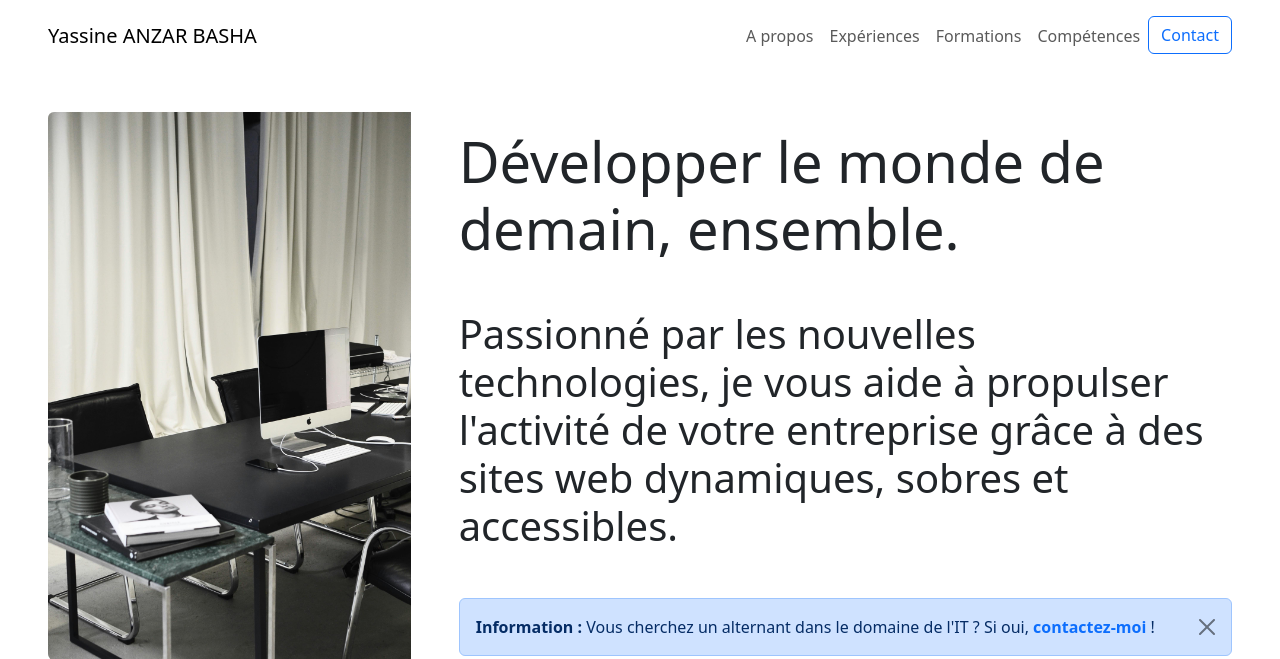
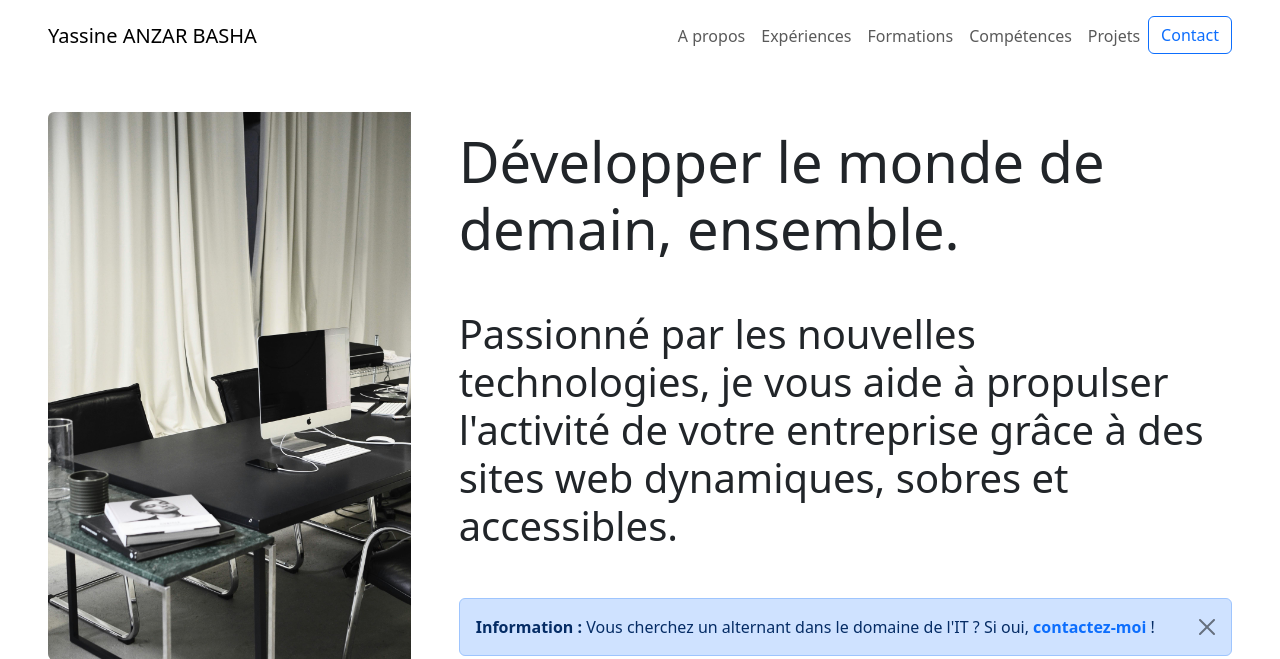
Before and after one commit to TheYassAnz/portfolio, a PHP site: page / in a window 1280 px wide. Shown: the top 659 px of the page. Run offline with PHP 8.4, Linux system fonts and the light colour scheme; data comes from the database, SQL or seed files in the repository; some libraries are stand-ins or nearby versions.

Commit message:
feat(navbar): projets link added

```diff
--- a/index.php
+++ b/index.php
@@ -43,6 +43,9 @@ require_once('library/function/required_function.php'); // Inclut les fonctions
                     </li>
                     <li class="nav-item">
                         <a class="nav-link" href="#competences">Compétences</a>
+                    </li>
+                    <li class="nav-item">
+                        <a class="nav-link" href="#projets">Projets</a>
                     </li>
                     <li class="nav-item">
                         <a class="btn btn-outline-primary" href="#contact">Contact</a>
```
